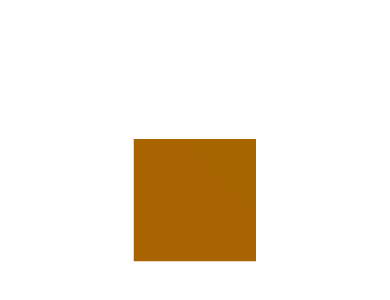
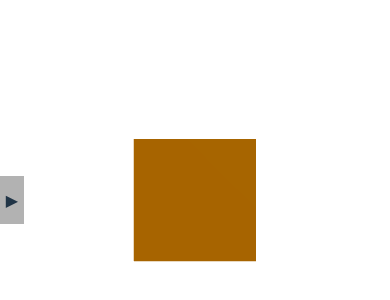
Before and after one commit to MykhailoStratan/construction-history-threejs, a React (Vite) app: page / in a window 390 px wide. Shown: the part 222-522 px from the top of the page. Built offline with nearby package versions, Linux system fonts and the light colour scheme.

Commit message:
Fix mobile visibility for tool panel toggle

```diff
--- a/src/ToolPanel.css
+++ b/src/ToolPanel.css
@@ -1,10 +1,15 @@
 .tool-panel-container {
   position: absolute;
-  left: 0;
+  left: -80px;
   top: 0;
   height: 100vh;
   width: 80px;
   z-index: 10;
+  transition: left 0.3s ease;
+}
+
+.tool-panel-container.open {
+  left: 0;
 }
 
 .tool-panel {
@@ -18,19 +23,13 @@
   flex-direction: column;
   align-items: center;
   padding-top: 1rem;
-  transform: translateX(-100%);
-  transition: transform 0.3s ease;
-}
-
-.tool-panel.open {
-  transform: translateX(0);
 }
 
 .panel-toggle {
   position: absolute;
   top: 50%;
-  left: 0;
-  transform: translate(-100%, -50%);
+  left: 100%;
+  transform: translate(0, -50%);
   width: 24px;
   height: 48px;
   background-color: rgba(0, 0, 0, 0.3);
@@ -39,8 +38,3 @@
   justify-content: center;
   cursor: pointer;
 }
-
-.panel-toggle.open {
-  left: 80px;
-  transform: translate(0, -50%);
-}
--- a/src/ToolPanel.tsx
+++ b/src/ToolPanel.tsx
@@ -15,14 +15,14 @@ export default function ToolPanel({
   const [open, setOpen] = useState(false)
 
   return (
-    <div className="tool-panel-container">
-      <div className={`tool-panel${open ? ' open' : ''}`}>
+    <div className={`tool-panel-container${open ? ' open' : ''}`}>
+      <div className="tool-panel">
         <button onClick={onAddPlane}>Plane</button>
         <button onClick={onPlacePoint}>Point</button>
         <button onClick={onDrawLine}>Line</button>
       </div>
       <div
-        className={`panel-toggle${open ? ' open' : ''}`}
+        className="panel-toggle"
         onClick={() => setOpen(!open)}
       >
         {open ? '◀' : '▶'}
```
